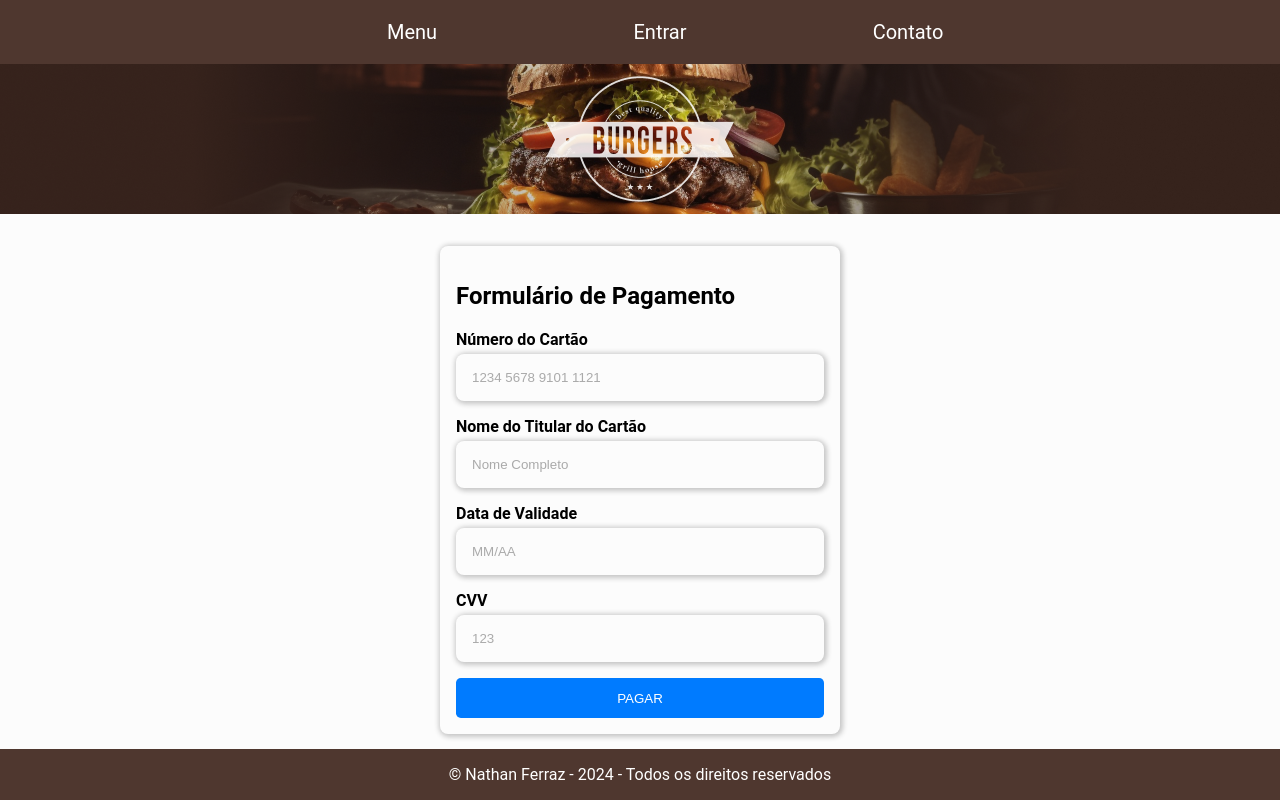
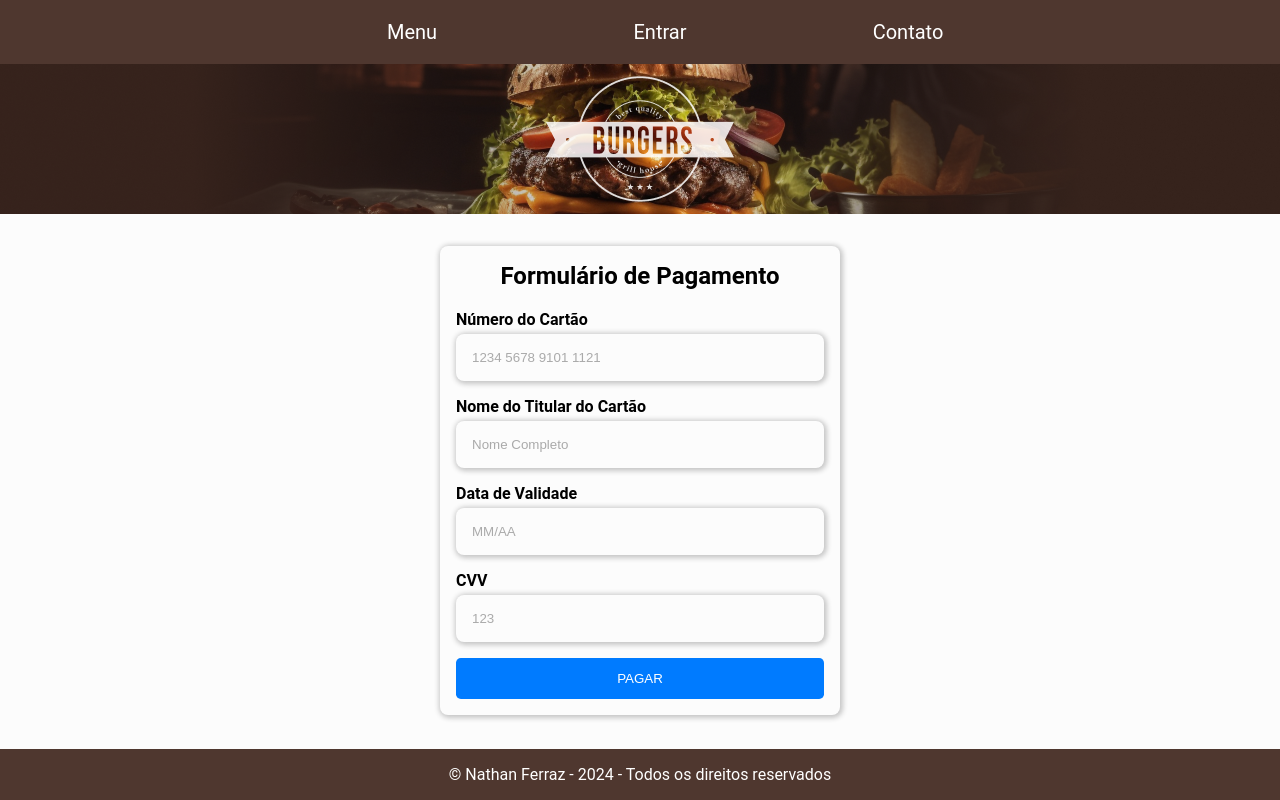
Before and after one commit to FerrazNathan/burgers-restaurant, a Next.js app in the folder burger-menu/: page /payment in a window 1280 px wide. Built offline with nearby package versions, Linux system fonts and the light colour scheme.

Commit message:
Melhorias de layout

```diff
--- a/burger-menu/src/components/Menu/styles.ts
+++ b/burger-menu/src/components/Menu/styles.ts
@@ -7,8 +7,9 @@ export const ContainerMenu = styled.div`
   margin-bottom: 4rem;
 
   @media (max-width: 768px) {
-    flex-direction: column;
+    flex-direction: column-reverse;
     margin-bottom: 6rem;
+    gap: 1rem;
   }
 `;
 
--- a/burger-menu/src/components/PaymentForm/index.tsx
+++ b/burger-menu/src/components/PaymentForm/index.tsx
@@ -31,7 +31,7 @@ const PaymentForm: React.FC = () => {
       {verifyPayment && <S.PaymentSuccess>Pagamento efetuado com sucesso!</S.PaymentSuccess>}
       {!verifyPayment && (
         <S.FormContainer>
-          <h2>Formulário de Pagamento</h2>
+          <S.PaymentSuccess>Formulário de Pagamento</S.PaymentSuccess>
           <form onSubmit={handleSubmit}>
             <S.FormField>
               <S.Label>Número do Cartão</S.Label>
--- a/burger-menu/src/components/PaymentForm/styles.ts
+++ b/burger-menu/src/components/PaymentForm/styles.ts
@@ -12,6 +12,7 @@ export const PaymentFormContainer = styled.section`
 
 export const PaymentSuccess = styled.h2`
   text-align: center;
+  margin-top: 0;
 `
 
 export const FormContainer = styled.div`
@@ -20,6 +21,8 @@ export const FormContainer = styled.div`
   padding: 1rem;
   box-shadow: 1px 1px 5px 2px rgba(29, 29, 29, 0.24);
   border-radius: 0.5rem;
+
+
 `;
 
 export const FormField = styled.div`
--- a/burger-menu/src/components/ShoppingCart/styles.ts
+++ b/burger-menu/src/components/ShoppingCart/styles.ts
@@ -14,6 +14,7 @@ export const ContainerCart = styled.section`
 
   & h2 {
     text-align: center;
+    margin: 0 auto;
   }
 `;
 
```
